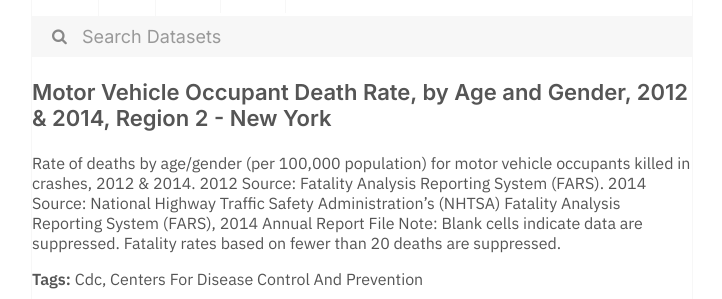
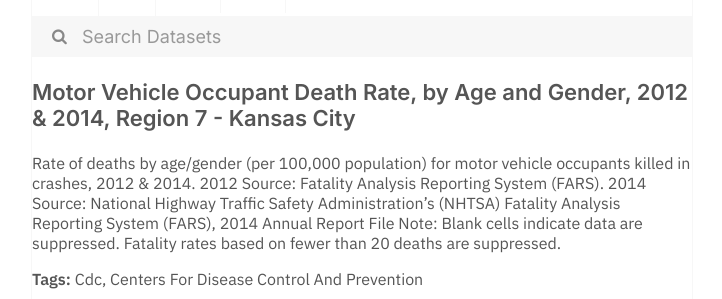
Before and after one commit to dayda-entities/centers-for-disease-control-and-prevention, a Jekyll site: the page built from _posts/2020-11-12-motor-vehicle-occupant-death-r.md, in a window 1280 px wide. Shown: the part 269-568 px from the top of the page, without its empty margins (278-1000 px from the left). Built offline with Jekyll 4.4.1, drawn with Linux system fonts in a browser that asks for light colours.

```diff
--- a/_posts/2020-11-12-motor-vehicle-occupant-death-r.md
+++ b/_posts/2020-11-12-motor-vehicle-occupant-death-r.md
@@ -1,17 +1,17 @@
 ---
 title: >-
-  Motor Vehicle Occupant Death Rate, by Age and Gender, 2012 & 2014, Region 2 -
-  New York
-created: '2020-11-12T12:14:34.117751'
-modified: '2021-04-21T19:24:51.485839'
+  Motor Vehicle Occupant Death Rate, by Age and Gender, 2012 & 2014, Region 7 -
+  Kansas City
+created: '2020-11-12T12:16:29.936648'
+modified: '2021-04-21T19:39:52.849208'
 state: active
 type: dataset
 tags:
   - Cdc
   - Centers For Disease Control And Prevention
 groups: []
-csv_url: 'https://data.cdc.gov/api/views/fj6s-ssz6/rows.csv?accessType=DOWNLOAD'
-json_url: 'https://data.cdc.gov/api/views/fj6s-ssz6/rows.json?accessType=DOWNLOAD'
+csv_url: 'https://data.cdc.gov/api/views/u5yv-9uts/rows.csv?accessType=DOWNLOAD'
+json_url: 'https://data.cdc.gov/api/views/u5yv-9uts/rows.json?accessType=DOWNLOAD'
 layout: post
 
 ---
```
